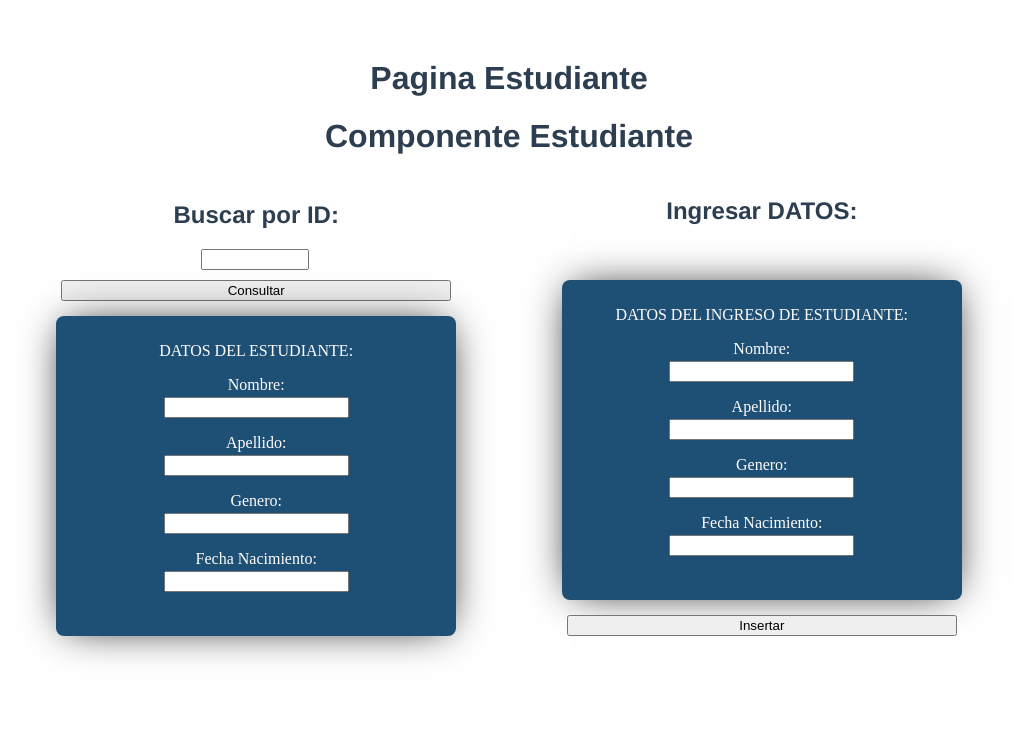
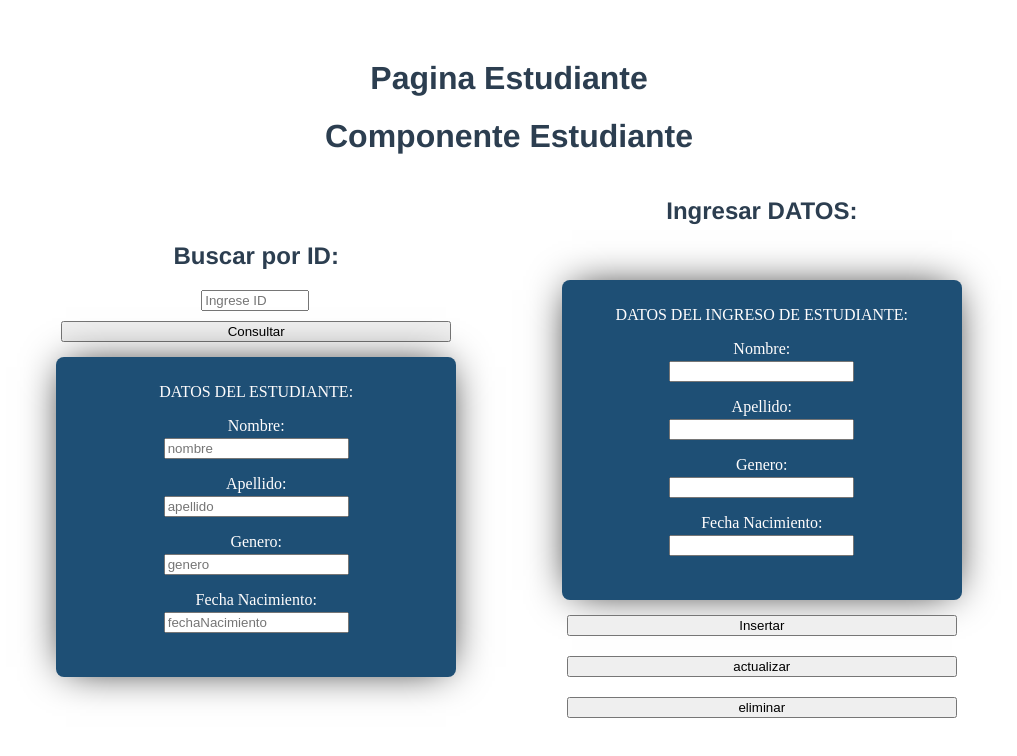
Before and after one commit to santiagochango1999/pw_vue_u3_p5_sc, a Vue app: page /#/eliminar in a window 1280 px wide. Before the commit this address led to /. Shown: the top 756 px of the page, without its empty margins (131-1148 px from the left). Built offline with nearby package versions, Linux system fonts and the light colour scheme.

Commit message:
taller35 delet y put

```diff
--- a/src/components/Estudiante.vue
+++ b/src/components/Estudiante.vue
@@ -3,15 +3,25 @@
   <div class="container">
     <div class="GET">
       <h2>Buscar por ID:</h2>
-      <input id="id" v-model="id" type="text" />
+      <input id="id" v-model="id" type="text" placeholder="Ingrese ID" />
       <button @click="consultarPorId">Consultar</button>
       <form class="form" action="">
         <p type="DATOS DEL ESTUDIANTE:"></p>
-        <p type="Nombre: "><input v-model="nombre" type="text" /></p>
-        <p type="Apellido: "><input v-model="apellido" type="text" /></p>
-        <p type="Genero: "><input v-model="genero" type="text" /></p>
+        <p type="Nombre: ">
+          <input v-model="nombre" type="text" placeholder="nombre" />
+        </p>
+        <p type="Apellido: ">
+          <input v-model="apellido" type="text" placeholder="apellido" />
+        </p>
+        <p type="Genero: ">
+          <input v-model="genero" type="text" placeholder="genero" />
+        </p>
         <p type="Fecha Nacimiento: ">
-          <input v-model="fechaNacimiento" type="text" />
+          <input
+            v-model="fechaNacimiento"
+            type="text"
+            placeholder="fechaNacimiento"
+          />
         </p>
       </form>
     </div>
@@ -27,6 +37,8 @@
         </p>
       </form>
       <button @click="insertar">Insertar</button>
+      <button @click="actualizar">actualizar</button>
+      <button @click="eliminar">eliminar</button>
     </div>
   </div>
 </template>
@@ -35,6 +47,8 @@
 import {
   consultarEstudianteFachada,
   insertarEstudianteFachada,
+  actualizarFachada,
+  eliminarFachada,
 } from "../helpers/clienteEstudiante.js";
 export default {
   data() {
@@ -67,6 +81,18 @@ export default {
         fechaNacimiento: this.fechaNacimientoI,
       };
       await insertarEstudianteFachada(estuBody);
+    },
+    async actualizar() {
+      const body = {
+        nombre: this.nombreI,
+        apellido: this.apellidoI,
+        genero: this.generoI,
+        fechaNacimiento: this.fechaNacimientoI,
+      };
+      await actualizarFachada(this.id, body);
+    },
+    async eliminar() {
+      await eliminarFachada(this.id);
     },
   },
 };
@@ -107,14 +133,14 @@ p:before {
   font-size: 16px;
   color: #fffdfd;
 }
-button{
+button {
   margin: 10px;
 }
-#id{
+#id {
   margin-left: 150px;
   width: 100px;
 }
-#titulo2{
+#titulo2 {
   margin-bottom: 50px;
 }
 </style>
--- a/src/helpers/clienteEstudiante.js
+++ b/src/helpers/clienteEstudiante.js
@@ -15,9 +15,27 @@ const insertarEstudiante = async (body) => {
     console.log(data);
 }
 
+const actualizar = async (id, body) => {
+    const data = axios.put(`http://localhost:8080/API/v1.0/Matricula/estudiantes/${id}`, body).then(r => r.data);
+    console.log(data);
+}
+
+const eliminar = async (id) => {
+    const data = axios.delete(`http://localhost:8080/API/v1.0/Matricula/estudiantes/${id}`).then(r => r.data);
+    console.log(data);
+}
+
 export const consultarEstudianteFachada = async (id) => {
     return await consultarEstudiante(id);
 }
-export const insertarEstudianteFachada= async (body) => {
-     await insertarEstudiante(body);
+export const insertarEstudianteFachada = async (body) => {
+    await insertarEstudiante(body);
 }
+
+export const actualizarFachada = async (id, body) => {
+    await actualizar(id, body);
+}
+
+export const eliminarFachada = async (id) => {
+    await eliminar(id);
+}
```
